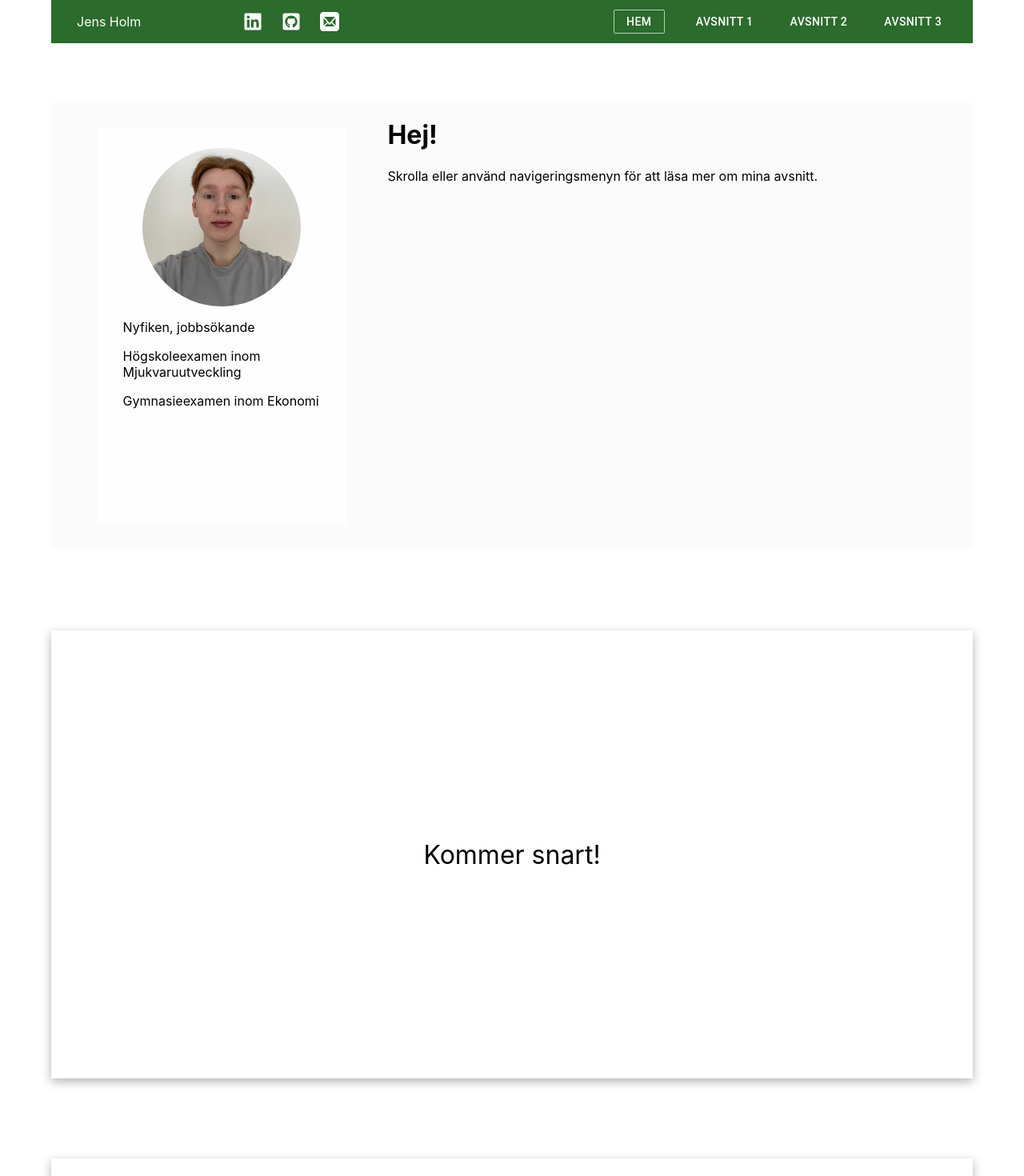
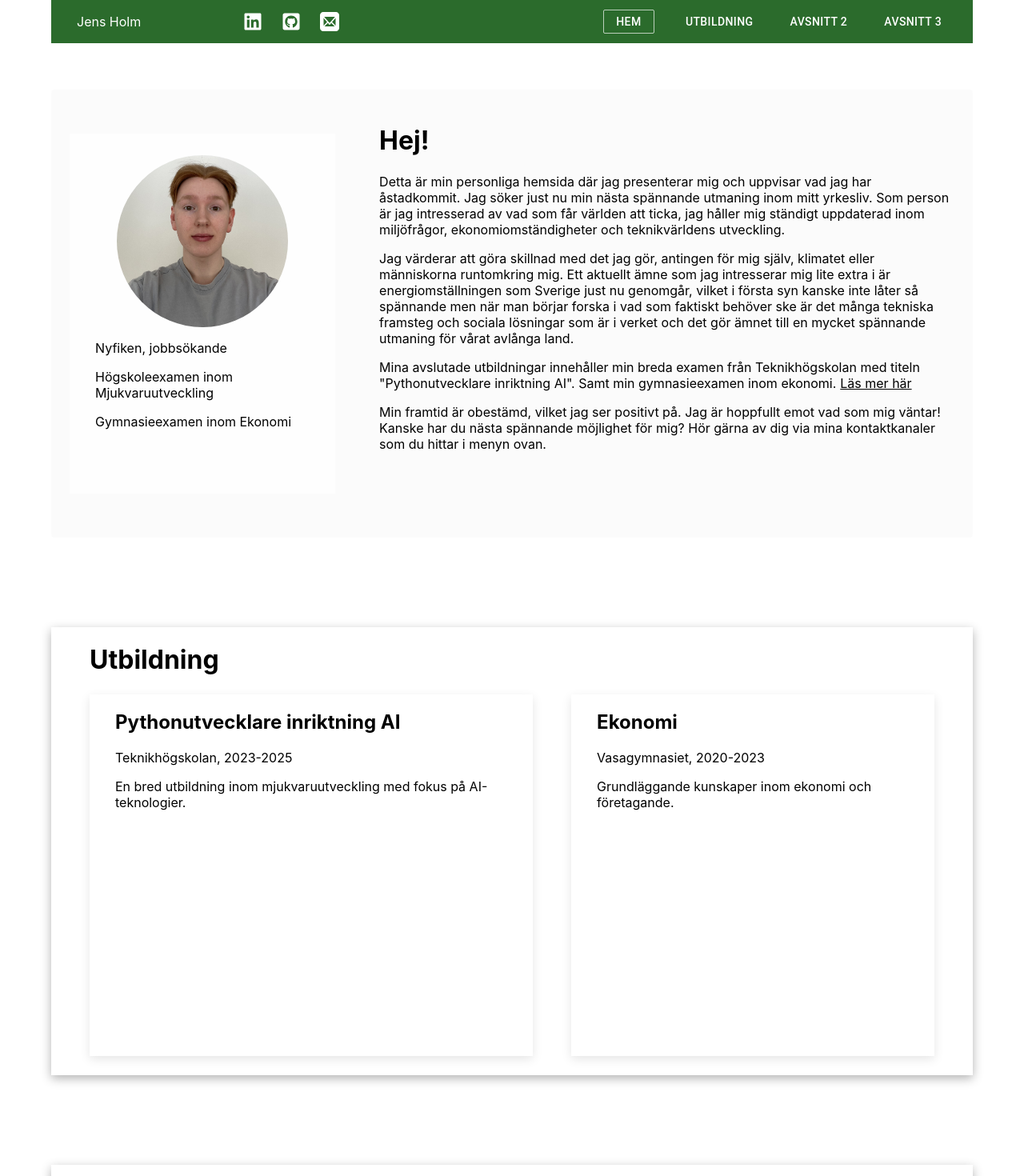
Before and after one commit to Jenkan27/Jenkan27.github.io, a React (Create React App) app: page / in a window 1280 px wide. Shown: the top 1470 px of the page at 80% size. Built offline with nearby package versions, Linux system fonts and the light colour scheme.

Commit message:
added utbildning, added intro text

```diff
--- a/src/components/Div1.js
+++ b/src/components/Div1.js
@@ -1,6 +1,7 @@
 import React from 'react';
 import '../css/Div1.css';
 import profilbild from '../images/profilbild.JPG';
+import { scrollToSection } from '../utils/scrollUtils';
 
 const Div1 = () => {
   return (
@@ -13,7 +14,15 @@ const Div1 = () => {
       </div>
       <div className='divRight'>
         <h1>Hej!</h1>
-        <p> Skrolla eller använd navigeringsmenyn för att läsa mer om mina avsnitt.</p>
+
+        <p>Detta är min personliga hemsida där jag presenterar mig och uppvisar vad jag har åstadkommit. Jag söker just nu min nästa spännande utmaning inom mitt yrkesliv. Som person är jag intresserad av vad som får världen att ticka, jag håller mig ständigt uppdaterad inom miljöfrågor, ekonomiomständigheter och teknikvärldens utveckling.</p>
+        <p>Jag värderar att göra skillnad med det jag gör, antingen för mig själv, klimatet eller människorna runtomkring mig. Ett aktuellt ämne som jag intresserar mig lite extra i är energiomställningen som Sverige just nu genomgår, vilket i första syn kanske inte låter så spännande men när man börjar forska i vad som faktiskt behöver ske är det många tekniska framsteg och sociala lösningar som är i verket och det gör ämnet till en mycket spännande utmaning för vårat avlånga land.</p>
+        <p>Mina avslutade utbildningar innehåller min breda examen från Teknikhögskolan med titeln "Pythonutvecklare inriktning AI". Samt min gymnasieexamen inom ekonomi.
+          <span className='readMoreLink' onClick={() => scrollToSection('div2')}>
+            Läs mer här
+          </span>
+         </p>
+        <p>Min framtid är obestämd, vilket jag ser positivt på. Jag är hoppfullt emot vad som mig väntar! Kanske har du nästa spännande möjlighet för mig? Hör gärna av dig via mina kontaktkanaler som du hittar i menyn ovan.</p>
       </div>
     </div>
   );
--- a/src/components/Div2.js
+++ b/src/components/Div2.js
@@ -3,9 +3,33 @@ import '../css/Div2.css';
 
 const Div2 = () => {
   return (
-    <div id="div2" className="div2">
-      Kommer snart!
+<div id='div2' className="div2">
+  <div className="header">
+    <h1>Utbildning</h1>
+
+  </div>
+
+  <div className="content-row">
+
+    <div className="left">
+      <div className="education-item">
+        <h2>Pythonutvecklare inriktning AI</h2>
+        <p>Teknikhögskolan, 2023-2025</p>
+        <p>En bred utbildning inom mjukvaruutveckling med fokus på AI-teknologier.</p>
+      </div>
     </div>
+
+    <div className="right">
+        <div className="education-item">
+        <h2>Ekonomi</h2>
+        <p>Vasagymnasiet, 2020-2023</p>
+        <p>Grundläggande kunskaper inom ekonomi och företagande.</p>
+      </div>
+    </div>
+
+  </div>
+
+</div>
   );
 };
 
--- a/src/components/Navbar.js
+++ b/src/components/Navbar.js
@@ -4,13 +4,8 @@ import Button from '@mui/material/Button';
 import { FaLinkedin } from "react-icons/fa";
 import { FaGithubSquare } from "react-icons/fa";
 import { ImMail } from "react-icons/im";
+import { scrollToSection } from '../utils/scrollUtils';
 
-const scrollToSection = (id) => {
-  const element = document.getElementById(id);
-  if (element) {
-    element.scrollIntoView({ behavior: 'smooth' });
-  }
-};
 
 const SocialLinks = () => {
   return (
@@ -94,7 +89,7 @@ const Navbar = () => {
               variant={activeSection === id ? 'outlined' : 'text'}
               onClick={() => scrollToSection(id)}
             >
-              {['Hem', 'Avsnitt 1', 'Avsnitt 2', 'Avsnitt 3'][index]}
+              {['Hem', 'Utbildning', 'Avsnitt 2', 'Avsnitt 3'][index]}
             </Button>
           ))}
         </div>
--- a/src/css/Div1.css
+++ b/src/css/Div1.css
@@ -1,9 +1,10 @@
 .div1 {
     width: 100%;
     min-height: 70vh;
-    margin-top: 8rem;
+    margin-top: 7rem;
     display: flex;
-    padding-inline: 5%;
+    padding-block: 2%;
+    padding-inline: 2%;
     background-color: rgba(0, 0, 0, 0.015);
     gap: 5%;
     /*align-items: center;*/
@@ -41,3 +42,11 @@ img {
 .divRight {
     max-width: 65%
 }
+
+.readMoreLink {
+  text-decoration: underline;
+  cursor: pointer;
+  margin-left: 5px;
+  color: inherit;         /* <- This makes it match surrounding text */
+  font: inherit;          /* <- This ensures same font and size */
+}
--- a/src/css/Div2.css
+++ b/src/css/Div2.css
@@ -1,11 +1,38 @@
 .div2 {
   width: 100%;
   height: 70vh;
-  margin: 100px auto; /* För att inte hamna bakom navbar */
+  padding-inline: 3rem;
+  margin: 7rem auto;
   display: flex;
-  align-items: center;
-  justify-content: center;
-  font-size: 2rem;
+  flex-direction: column;
   box-shadow: 0px 4px 12px rgba(0, 0, 0, 0.3);
   scroll-margin-top: 80px;
 }
+
+.header{
+  width: 100%;
+  height: 15%;
+
+}
+
+.content-row {
+  display: flex;          /* Place left and right side by side */
+  height: 85%;            /* Adjust as needed */
+  width: 100%;
+  gap: 3rem; /* Space between rows */
+}
+
+.left {
+  padding-inline: 2rem;
+  height: 95%;
+  width: 55%;
+  box-shadow: 0px 4px 12px rgba(0, 0, 0, 0.1);
+
+}
+
+.right {
+  padding-inline: 2rem;
+  height: 95%;
+  width: 45%;
+  box-shadow: 0px 4px 12px rgba(0, 0, 0, 0.1);
+}
--- a/src/css/Div3.css
+++ b/src/css/Div3.css
@@ -2,7 +2,7 @@
   width: 100%;
   height: 70vh;
   box-shadow: 0px 4px 12px rgba(0, 0, 0, 0.3);
-  margin: 100px auto; /* För att inte hamna bakom navbar */
+  margin: 7rem auto;
   display: flex;
   align-items: center;
   justify-content: center;
--- a/src/css/Div4.css
+++ b/src/css/Div4.css
@@ -2,7 +2,7 @@
   width: 100%;
   height: 70vh;
   box-shadow: 0px 4px 12px rgba(0, 0, 0, 0.3);
-  margin: 100px auto; /* För att inte hamna bakom navbar */
+  margin: 7rem auto;
   display: flex;
   align-items: center;
   justify-content: center;
--- /dev/null
+++ b/src/utils/scrollUtils.js
@@ -0,0 +1,6 @@
+export const scrollToSection = (id) => {
+  const element = document.getElementById(id);
+  if (element) {
+    element.scrollIntoView({ behavior: 'smooth' });
+  }
+};
```
